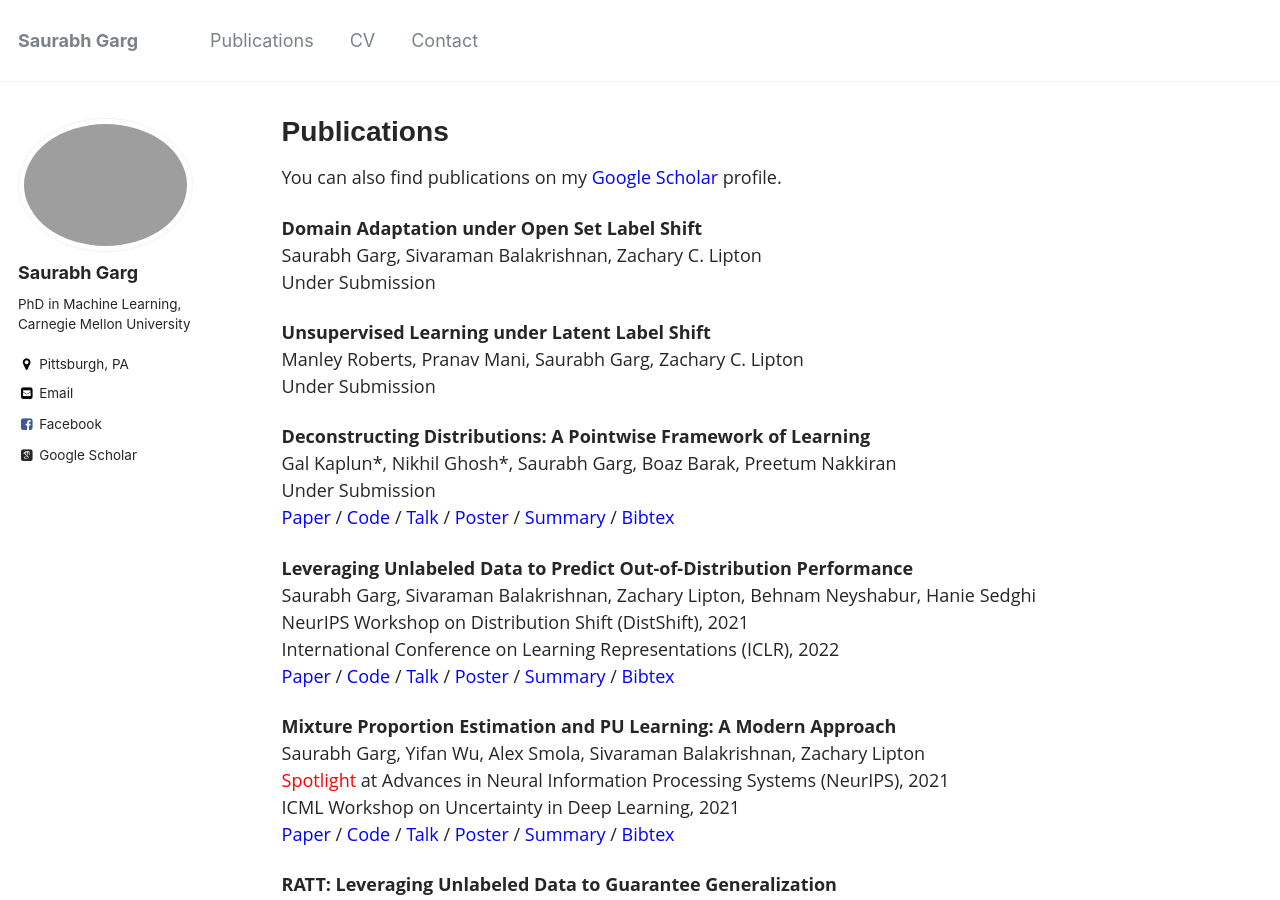
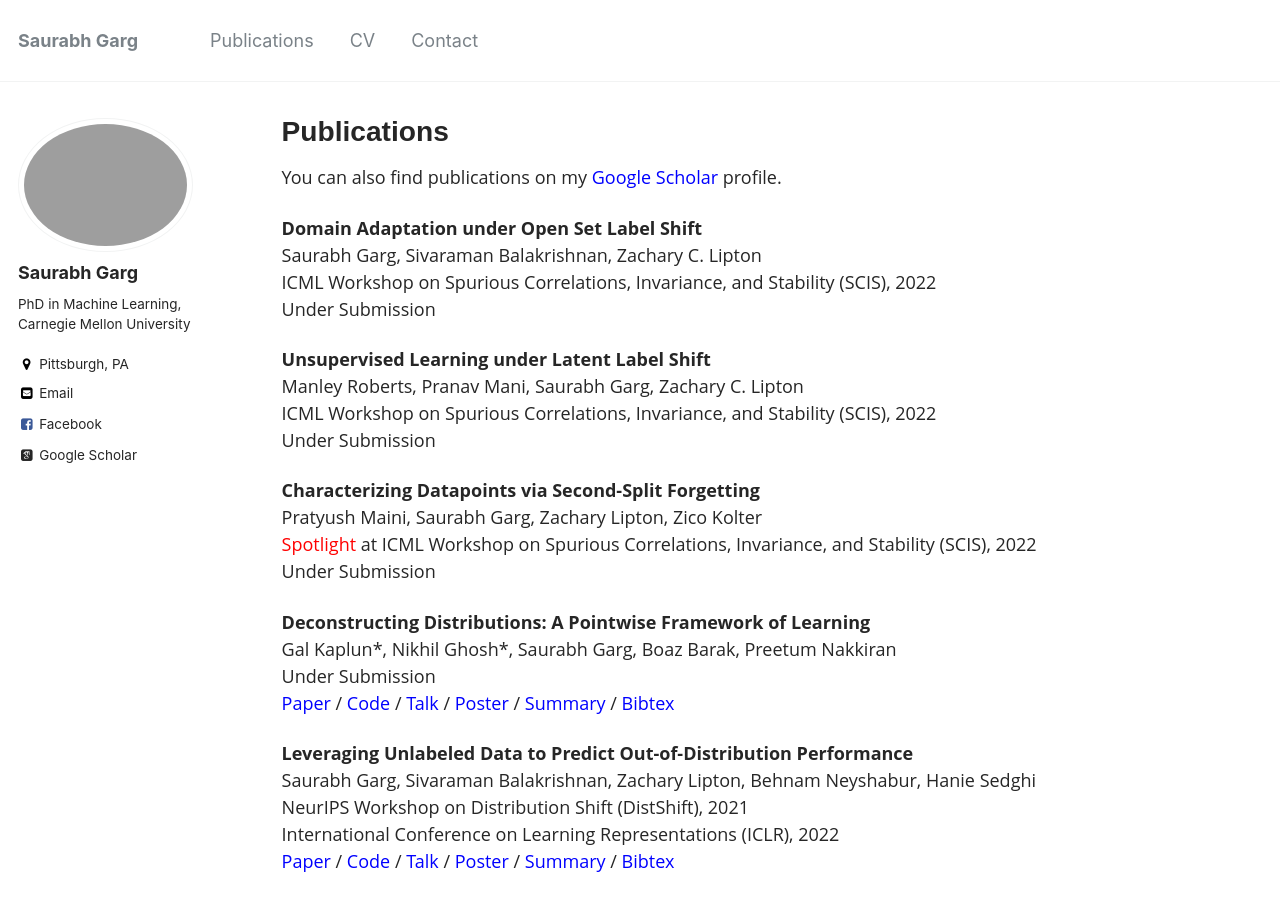
Before and after one commit to saurabhgarg1996/saurabhgarg1996.github.io, a Jekyll site: the page built from _pages/publications.md, in a window 1280 px wide and 900 px high. Built offline with Jekyll 4.4.1, drawn with Linux system fonts in a browser that asks for light colours; some web fonts are replaced.

Commit message:
combined code

```diff
--- a/_pages/publications.md
+++ b/_pages/publications.md
@@ -11,13 +11,19 @@ You can also find publications on my <span style="color:blue">[Google Scholar](h
 
 **Domain Adaptation under Open Set Label Shift**
 Saurabh Garg, Sivaraman Balakrishnan, Zachary C. Lipton
+ICML Workshop on Spurious Correlations, Invariance, and Stability (SCIS), 2022
 Under Submission
 
 
 **Unsupervised Learning under Latent Label Shift**
 Manley Roberts, Pranav Mani, Saurabh Garg, Zachary C. Lipton
+ICML Workshop on Spurious Correlations, Invariance, and Stability (SCIS), 2022
 Under Submission
 
+**Characterizing Datapoints via Second-Split Forgetting**
+Pratyush Maini, Saurabh Garg, Zachary Lipton, Zico Kolter
+<span style="color:red">Spotlight</span> at ICML Workshop on Spurious Correlations, Invariance, and Stability (SCIS), 2022
+Under Submission
 
 **Deconstructing Distributions: A Pointwise Framework of Learning**
 Gal Kaplun\*, Nikhil Ghosh\*, Saurabh Garg, Boaz Barak, Preetum Nakkiran
```
Also changed, not shown: _pages/about.md (+1 -1 lines).
